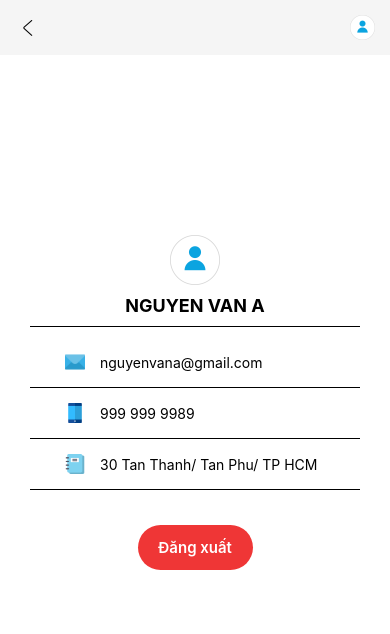
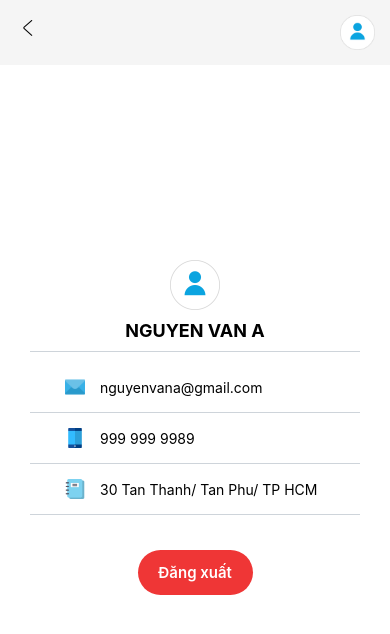
Before and after one commit to duynguyen377110/LANDS-APP, a React Native app: screen /information in a window 390 px wide. Shown: the top 634 px of the page. Built offline with nearby package versions, Linux system fonts and the light colour scheme.

Commit message:
#Commit refactor code.

```diff
--- a/components/common/common-banner/common-banner-style.jsx
+++ b/components/common/common-banner/common-banner-style.jsx
@@ -32,7 +32,7 @@ const styles = StyleSheet.create({
         color: '#ffffff',
         fontSize: 17,
         fontWeight: 600,
-        width: 100
+        width: '75%',
     },
     bannerBtnIcon: {
         color: '#ffffff'
--- a/components/common/common-header/common-header.jsx
+++ b/components/common/common-header/common-header.jsx
@@ -29,7 +29,7 @@ const CommonHeader = (props) => {
                     onPress={onToScreenInfor}>
                     <Image
                         source={iconUser}
-                        style={[{width: 25, height: 25}]} />
+                        style={[{width: 35, height: 35}]} />
                 </TouchableOpacity>
         </View>
     )
--- a/components/common/common-list/common-list-scroll-horizontal/common-list-scroll-horizontal-style.jsx
+++ b/components/common/common-list/common-list-scroll-horizontal/common-list-scroll-horizontal-style.jsx
@@ -3,7 +3,7 @@ import { commonStyles } from "../../../../styles";
 
 const styles = StyleSheet.create({
     title: {
-        color: '#222222',
+        color: commonStyles.common.colorText,
         fontSize: 15,
         fontWeight: 700,
         marginTop: 15,
@@ -32,7 +32,7 @@ const styles = StyleSheet.create({
     },
     viewTitle: {
         color: '#ffffff',
-        fontSize: 17,
+        fontSize: 15,
         fontWeight: '600',
     }
 })
--- a/components/screens/screen-dashboard/screen-dashboard.jsx
+++ b/components/screens/screen-dashboard/screen-dashboard.jsx
@@ -71,7 +71,7 @@ const ScreenDashboard = (props) => {
 
                 <CommonListScrollHorizontal
                     data={categories}
-                    title='Danh mục'
+                    title='Phương thức giao dịch'
                     onClick={onNavigateDetailCategory}/>
             </View>
         </ScrollView>
--- a/components/screens/screen-information/screen-information-style.jsx
+++ b/components/screens/screen-information/screen-information-style.jsx
@@ -1,4 +1,5 @@
 import { StyleSheet } from "react-native";
+import { commonStyles } from "../../../styles";
 
 const styles = StyleSheet.create({
     inforComponent: {
@@ -7,7 +8,6 @@ const styles = StyleSheet.create({
         marginBottom: 20,
     },
     inforBackground: {
-        // backgroundColor: 'red',
         height: 200,
         left: 0,
         right: 0,
@@ -22,7 +22,7 @@ const styles = StyleSheet.create({
     },
     inforWrapper: {
         borderRadius: 5,
-        minHeight: 700,
+        minHeight: 550,
         flex: 1,
         position: 'relative',
         top: 150,
@@ -33,11 +33,12 @@ const styles = StyleSheet.create({
         backgroundColor: '#ffffff',
         borderRadius: 10,
         padding: 15,
+        paddingTop: 30,
         elevation: 5,
     },
     inforUserCommon: {
         borderBottomWidth: 1,
-        borderColor: '#000000',
+        borderColor: commonStyles.common.borderColor,
         flexDirection: 'column',
         justifyContent: 'center',
         alignItems: 'center',
@@ -52,7 +53,7 @@ const styles = StyleSheet.create({
     },
     inforUserEssental: {
         borderBottomWidth: 1,
-        borderColor: '#000000',
+        borderColor: commonStyles.common.borderColor,
         flexDirection: 'row',
         alignItems: 'center',
         gap: 15,
--- a/styles.jsx
+++ b/styles.jsx
@@ -8,6 +8,7 @@ const styles = {
     colorOpacity: '#ededed70',
     bgForm: '#e9e9e9',
     borderInput: '#ced4da',
+    borderColor: '#ced4da',
 }
 
 const component = StyleSheet.create({
```
